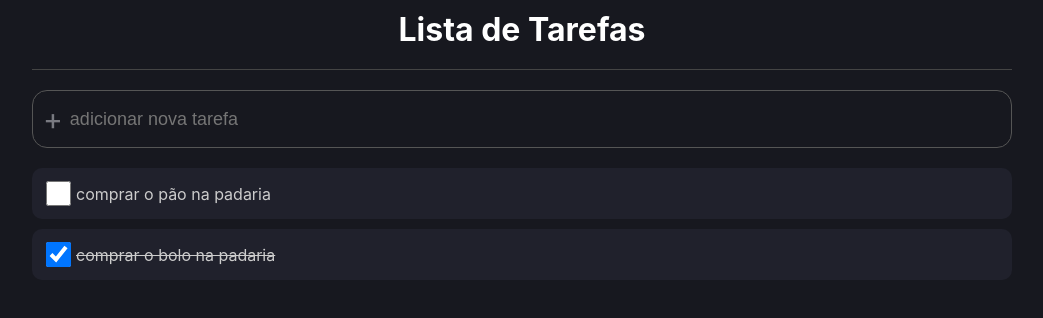
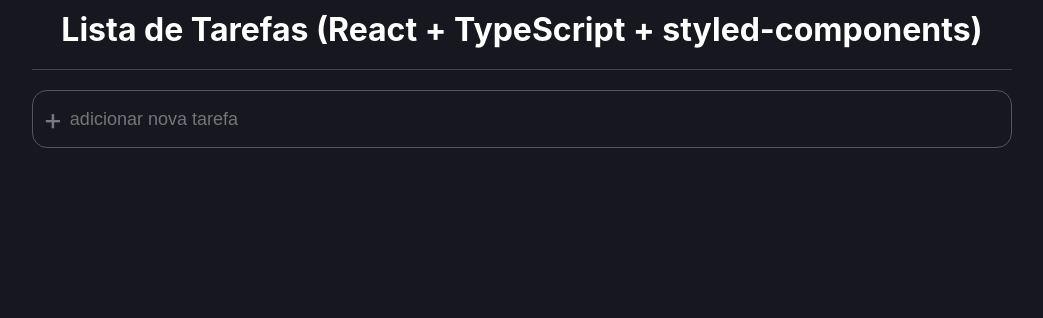
Before and after one commit to DigitalHDR/Todo-React-TypeScript-Styled-component, a React (Create React App) app: page / in a window 1280 px wide. Shown: the top 318 px of the page, without its empty margins (118-1161 px from the left). Built offline with nearby package versions, Linux system fonts and the light colour scheme.

Commit message:
exercício final

```diff
--- a/src/App.tsx
+++ b/src/App.tsx
@@ -6,16 +6,16 @@
 
 const App = () => {
   const [list, setList] = useState<Item[]>([
-    {
-      id: 1,
-      name: 'comprar o pão na padaria',
-      done: false,
-    },
-    {
-      id: 2,
-      name: 'comprar o bolo na padaria',
-      done: true,
-    },
+    // {
+    //   id: 1,
+    //   name: 'comprar o pão na padaria',
+    //   done: false,
+    // },
+    // {
+    //   id: 2,
+    //   name: 'comprar o bolo na padaria',
+    //   done: true,
+    // },
   ])
 
   const handleAddTask = (taskName: string) => {
@@ -28,15 +28,25 @@
     setList(newList)
   }
 
+  const handleTaskChange = (id: number, done: boolean) => {
+    let newList = [...list];
+    for(let i in newList) {
+      if(newList[i].id === id) {
+        newList[i].done = done;
+      }
+    }
+    setList(newList);
+  }
+
   return (
     <C.Container>
       <C.Area>
-        <C.Header>Lista de Tarefas</C.Header>
+        <C.Header>Lista de Tarefas (React + TypeScript + styled-components)</C.Header>
 
         <AddArea onEnter={handleAddTask} />
 
         {list.map((item, index) => (
-          <ListItem key={index} item={item} />
+          <ListItem key={index} item={item} onChange={handleTaskChange} />
         ))}
       </C.Area>
     </C.Container>
--- a/src/components/ListItem/index.tsx
+++ b/src/components/ListItem/index.tsx
@@ -1,22 +1,25 @@
 import * as C from './styles'
 import { Item } from '../../types/item'
-import { useState } from 'react'
+// import { useState } from 'react'
 
 type Props = {
   item: Item
+  onChange: (id: number, done: boolean) => void
 }
 
-export const ListItem = ({ item }: Props) => {
-  const [isChecked, setIsChecked] = useState(item.done)
+export const ListItem = ({ item, onChange }: Props) => {
+  // const [isChecked, setIsChecked] = useState(item.done)
 
   return (
-    <C.Container done={isChecked}>
+    <C.Container done={item.done}>
       <input
         type="checkbox"
-        checked={isChecked}
-        onChange={e => setIsChecked(e.target.checked)}
+        checked={item.done}
+        onChange={e => onChange(item.id, e.target.checked)}
       />
-      <label>{item.name}</label>
+      <label>
+        {item.name} - {item.done.toString()}
+      </label>
     </C.Container>
   )
 }
```
